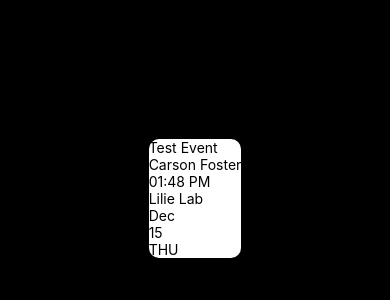
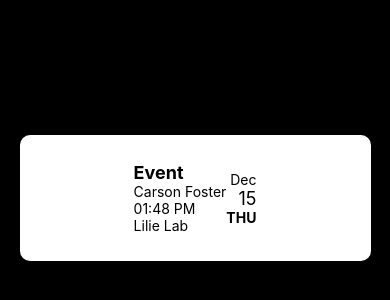
Before and after one commit to rice-apps/sammyshouse, a React Native app in the folder app/: screen / in a window 390 px wide. Shown: the part 224-524 px from the top of the page. Built offline with nearby package versions, Linux system fonts and the light colour scheme; grey boxes are pictures that could not be loaded.

Commit message:
Add additional styling

```diff
--- a/app/App.tsx
+++ b/app/App.tsx
@@ -7,7 +7,7 @@ export default function App() {
   return (
     <View style={styles.container}>
       <EventCard data={{
-        eventName: 'Test Event',
+        eventName: 'Event',
         postedBy: 'Carson Foster',
         location: 'Lilie Lab',
         dateTime: new Date('15 December 2022 1:48 PM')
--- a/app/EventCard/EventCard.tsx
+++ b/app/EventCard/EventCard.tsx
@@ -7,13 +7,41 @@ const defaultImageURI: string = 'https://brand.rice.edu/sites/g/files/bxs2591/fi
 const styles = StyleSheet.create({
     card: {
         backgroundColor: 'white',
-        borderRadius: 10
+        borderRadius: 10,
+        width: '90%',
+        height: '15%',
+        justifyContent: 'center',
+        alignItems: 'center'
+    },
+    inner: {
+        flexDirection: 'row',
+        justifyContent: 'space-between',
+        alignItems: 'center',
+    },
+    info: {
+        flexDirection: 'column',
+        justifyContent: 'space-between',
+        alignItems: 'flex-start'
+    },
+    dateInfo: {
+        flexDirection: 'column',
+        justifyContent: 'space-between',
+        alignItems: 'flex-end'
     },
     mainImage: {
 
     },
     icon: {
 
+    },
+    big: {
+        fontSize: 18,
+    },
+    bold: {
+        fontWeight: 'bold'
+    },
+    inter: {
+        fontFamily: 'inter'
     }
 });
 
@@ -34,9 +62,11 @@ const EventCard = (props: {
 
     return (
         <View style={styles.card}>
+            <View style={styles.inner}>
+                <View>
                     <Image source={{ uri: props.data.imageURI }} style={styles.mainImage} />
-            <View>
-                <Text>{props.data.eventName}</Text>
+                    <View style={styles.info}>
+                        <Text style={[styles.inter, styles.bold, styles.big]}>{props.data.eventName}</Text>
                         <Text>{props.data.postedBy}</Text>
                         <View>
                             {/*<Image source={} style={styles.icon}/>*/}
@@ -47,10 +77,14 @@ const EventCard = (props: {
                             <Text>{props.data.location}</Text>
                         </View>
                     </View>
-            <View>
+                </View>
+                <View style={styles.dateInfo}>
+                    <View style={{alignItems: 'flex-end'}}>
                         <Text>{month}</Text>
-                <Text>{dayOfMonth}</Text>
-                <Text>{weekday}</Text>
+                        <Text style={styles.big}>{dayOfMonth}</Text>
+                    </View>
+                    <Text style={styles.bold}>{weekday}</Text>
+                </View>
             </View>
         </View>
     );
```
Lines whose indentation alone changed are shown as unchanged.
